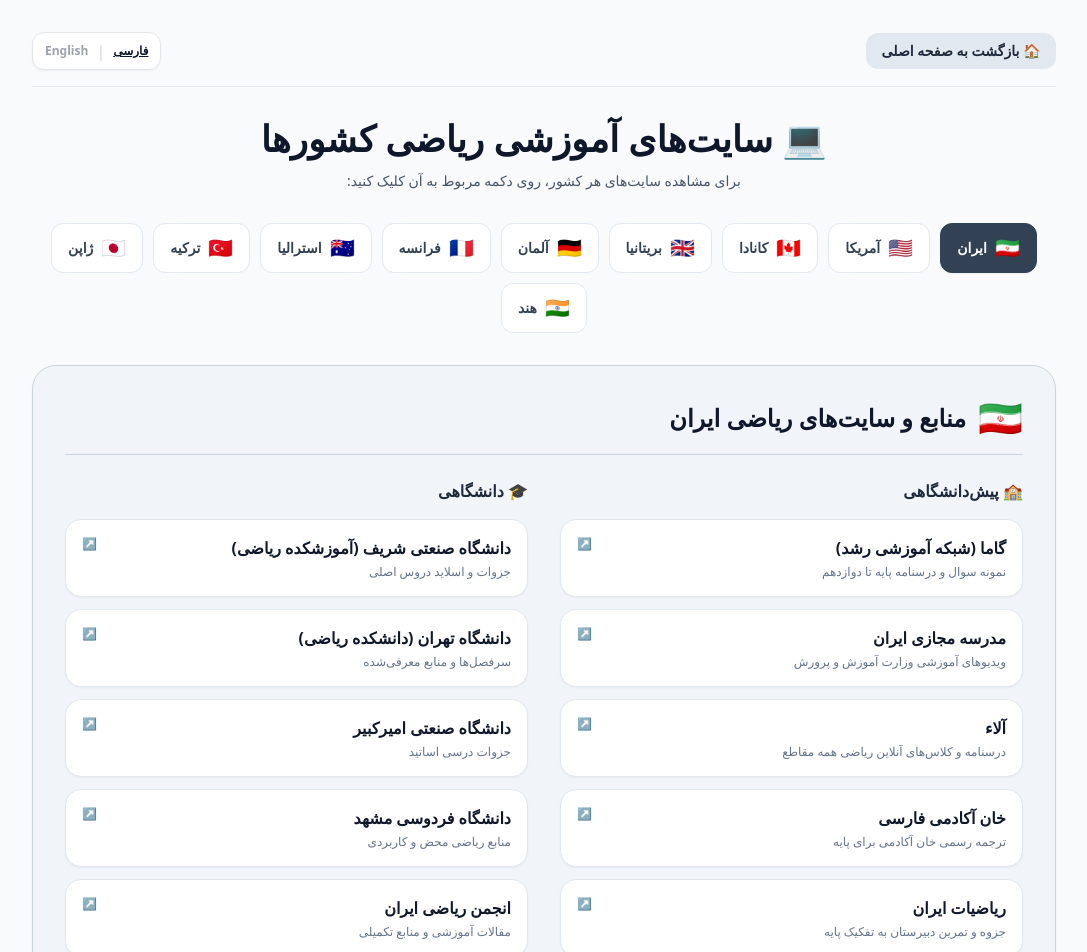
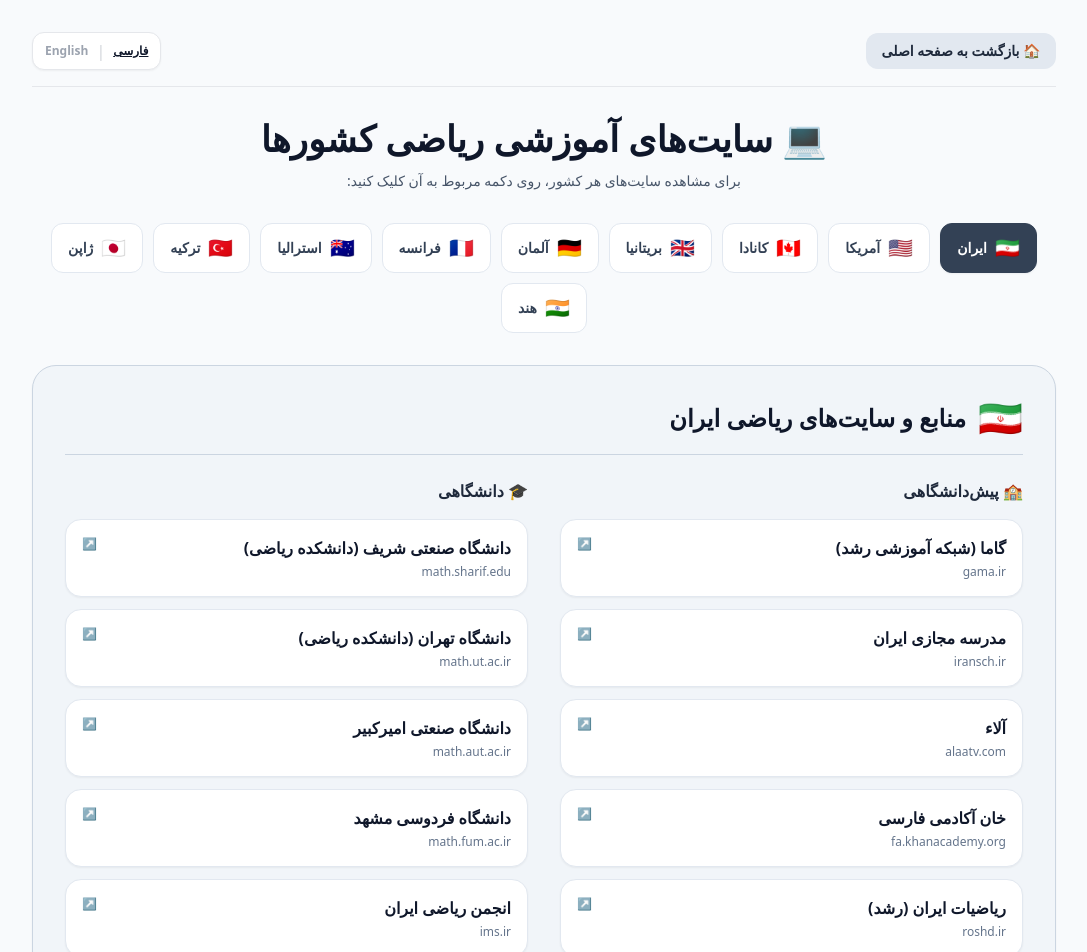
Before and after one commit to Hmohammadiz633/International-Mathematics-Site, a Next.js app: page /educational-systems in a window 1280 px wide. Shown: the top 952 px of the page, without its empty margins (96-1183 px from the left). Built offline with nearby package versions, Linux system fonts and the light colour scheme.

Commit message:
Update page.js

```diff
--- a/app/educational-systems/page.js
+++ b/app/educational-systems/page.js
@@ -3,7 +3,7 @@
 import { useState } from 'react';
 import Link from 'next/link';
 
-// داده‌های جامع همه کشورها (شامل تمام موارد جدید بدون حذف قبلی‌ها)
+// آرایه جامع تمام کشورها دقیقاً مطابق با عکس‌های ارسالی (حداقل ۳ سایت پیش‌دانشگاهی و ۳ سایت دانشگاهی برای هر کشور)
 const MATH_SITES_DATA = [
   {
     id: 'iran',
@@ -11,19 +11,19 @@ const MATH_SITES_DATA = [
     countryFa: 'ایران',
     countryEn: 'Iran',
     preUniversity: [
-      { name: 'گاما (شبکه آموزشی رشد)', desc: 'نمونه سوال و درسنامه پایه تا دوازدهم', url: 'https://gama.ir' },
-      { name: 'مدرسه مجازی ایران', desc: 'ویدیوهای آموزشی وزارت آموزش و پرورش', url: 'https://iransch.ir' },
-      { name: 'آلاء', desc: 'درسنامه و کلاس‌های آنلاین ریاضی همه مقاطع', url: 'https://alaatv.com' },
-      { name: 'خان آکادمی فارسی', desc: 'ترجمه رسمی خان آکادمی برای پایه', url: 'https://fa.khanacademy.org' },
-      { name: 'ریاضیات ایران', desc: 'جزوه و تمرین دبیرستان به تفکیک پایه', url: 'https://roshd.ir' }
+      { name: 'گاما (شبکه آموزشی رشد)', desc: 'gama.ir', url: 'https://gama.ir' },
+      { name: 'مدرسه مجازی ایران', desc: 'iransch.ir', url: 'https://iransch.ir' },
+      { name: 'آلاء', desc: 'alaatv.com', url: 'https://alaatv.com' },
+      { name: 'خان آکادمی فارسی', desc: 'fa.khanacademy.org', url: 'https://fa.khanacademy.org' },
+      { name: 'ریاضیات ایران (رشد)', desc: 'roshd.ir', url: 'https://roshd.ir' }
     ],
     university: [
-      { name: 'دانشگاه صنعتی شریف (آموزشکده ریاضی)', desc: 'جزوات و اسلاید دروس اصلی', url: 'https://math.sharif.edu' },
-      { name: 'دانشگاه تهران (دانشکده ریاضی)', desc: 'سرفصل‌ها و منابع معرفی‌شده', url: 'https://math.ut.ac.ir' },
-      { name: 'دانشگاه صنعتی امیرکبیر', desc: 'جزوات درسی اساتید', url: 'https://math.aut.ac.ir' },
-      { name: 'دانشگاه فردوسی مشهد', desc: 'منابع ریاضی محض و کاربردی', url: 'https://math.fum.ac.ir' },
-      { name: 'انجمن ریاضی ایران', desc: 'مقالات آموزشی و منابع تکمیلی', url: 'https://ims.ir' },
-      { name: 'پرتال جامع ریاضیات (مگاایران)', desc: 'جستجوی مقالات ریاضی به فارسی', url: 'https://www.magiran.com' }
+      { name: 'دانشگاه صنعتی شریف (دانشکده ریاضی)', desc: 'math.sharif.edu', url: 'https://math.sharif.edu' },
+      { name: 'دانشگاه تهران (دانشکده ریاضی)', desc: 'math.ut.ac.ir', url: 'https://math.ut.ac.ir' },
+      { name: 'دانشگاه صنعتی امیرکبیر', desc: 'math.aut.ac.ir', url: 'https://math.aut.ac.ir' },
+      { name: 'دانشگاه فردوسی مشهد', desc: 'math.fum.ac.ir', url: 'https://math.fum.ac.ir' },
+      { name: 'انجمن ریاضی ایران', desc: 'ims.ir', url: 'https://ims.ir' },
+      { name: 'پرتال جامع ریاضیات (مگاایران)', desc: 'magiran.com', url: 'https://www.magiran.com' }
     ]
   },
   {
@@ -32,8 +32,8 @@ const MATH_SITES_DATA = [
     countryFa: 'آمریکا',
     countryEn: 'USA',
     preUniversity: [
-      { name: 'Khan Academy', desc: 'khanacademy.org', url: 'https://www.khanacademy.org' },
-      { name: 'Desmos (یادگیری تعاملی)', desc: 'desmos.com', url: 'https://www.desmos.com' },
+      { name: 'Khan Academy', desc: 'khanacademy.org', url: 'https://khanacademy.org' },
+      { name: 'Desmos (یادگیری تعاملی)', desc: 'desmos.com', url: 'https://desmos.com' },
       { name: 'Brilliant', desc: 'brilliant.org', url: 'https://brilliant.org' }
     ],
     university: [
@@ -50,11 +50,11 @@ const MATH_SITES_DATA = [
     preUniversity: [
       { name: 'TVO Mathify (انتاریو)', desc: 'tvomathify.com', url: 'https://tvomathify.com' },
       { name: 'IXL Math (کانادا)', desc: 'ca.ixl.com', url: 'https://ca.ixl.com' },
-      { name: 'CK-12 Foundation', desc: 'ck12.org', url: 'https://www.ck12.org' }
+      { name: 'CK-12 Foundation', desc: 'ck12.org', url: 'https://ck12.org' }
     ],
     university: [
-      { name: 'CEMC (Waterloo)', desc: 'cemc.uwaterloo.ca', url: 'https://www.cemc.uwaterloo.ca' },
-      { name: 'UBC Math Resources', desc: 'math.ubc.ca', url: 'https://www.math.ubc.ca' },
+      { name: 'CEMC (Waterloo)', desc: 'cemc.uwaterloo.ca', url: 'https://cemc.uwaterloo.ca' },
+      { name: 'UBC Math Resources', desc: 'math.ubc.ca', url: 'https://math.ubc.ca' },
       { name: 'Perimeter Institute (منابع نظری)', desc: 'perimeterinstitute.ca', url: 'https://perimeterinstitute.ca' }
     ]
   },
@@ -65,13 +65,13 @@ const MATH_SITES_DATA = [
     countryEn: 'UK',
     preUniversity: [
       { name: 'AMSP', desc: 'amsp.org.uk', url: 'https://amsp.org.uk' },
-      { name: 'Maths Genie', desc: 'mathsgenie.co.uk', url: 'https://www.mathsgenie.co.uk' },
+      { name: 'Maths Genie', desc: 'mathsgenie.co.uk', url: 'https://mathsgenie.co.uk' },
       { name: 'Corbettmaths', desc: 'corbettmaths.com', url: 'https://corbettmaths.com' }
     ],
     university: [
       { name: 'NRICH (کمبریج)', desc: 'nrich.maths.org', url: 'https://nrich.maths.org' },
-      { name: 'Gresham College (سخنرانی‌ها)', desc: 'gresham.ac.uk', url: 'https://www.gresham.ac.uk' },
-      { name: 'Oxford Mathematics (سری ویدیو)', desc: 'maths.ox.ac.uk', url: 'https://www.maths.ox.ac.uk' }
+      { name: 'Gresham College (سخنرانی‌ها)', desc: 'gresham.ac.uk', url: 'https://gresham.ac.uk' },
+      { name: 'Oxford Mathematics (سری ویدیو)', desc: 'maths.ox.ac.uk', url: 'https://maths.ox.ac.uk' }
     ]
   },
   {
@@ -82,12 +82,12 @@ const MATH_SITES_DATA = [
     preUniversity: [
       { name: 'Mathegym', desc: 'mathegym.de', url: 'https://mathegym.de' },
       { name: 'Bettermarks', desc: 'bettermarks.com', url: 'https://bettermarks.com' },
-      { name: 'Serlo (آلمانی)', desc: 'serlo.org', url: 'https://de.serlo.org' }
+      { name: 'Serlo (آلمانی)', desc: 'serlo.org', url: 'https://serlo.org' }
     ],
     university: [
-      { name: 'OMB+', desc: 'ombplus.de', url: 'https://www.ombplus.de' },
-      { name: 'TU Berlin (Skripte)', desc: 'math.tu-berlin.de', url: 'https://www.math.tu-berlin.de' },
-      { name: 'LMU Munich (منابع آنلاین)', desc: 'math.lmu.de', url: 'https://www.math.lmu.de' }
+      { name: 'OMB+', desc: 'ombplus.de', url: 'https://ombplus.de' },
+      { name: 'TU Berlin (Skripte)', desc: 'math.tu-berlin.de', url: 'https://math.tu-berlin.de' },
+      { name: 'LMU Munich (منابع آنلاین)', desc: 'math.lmu.de', url: 'https://math.lmu.de' }
     ]
   },
   {
@@ -96,14 +96,14 @@ const MATH_SITES_DATA = [
     countryFa: 'فرانسه',
     countryEn: 'France',
     preUniversity: [
-      { name: 'CNED', desc: 'cned.fr', url: 'https://www.cned.fr' },
-      { name: 'Maths-et-tiques', desc: 'maths-et-tiques.fr', url: 'https://www.maths-et-tiques.fr' },
-      { name: 'Les Bons Profs', desc: 'lesbonsprofs.com', url: 'https://www.lesbonsprofs.com' }
+      { name: 'CNED', desc: 'cned.fr', url: 'https://cned.fr' },
+      { name: 'Maths-et-tiques', desc: 'maths-et-tiques.fr', url: 'https://maths-et-tiques.fr' },
+      { name: 'Les Bons Profs', desc: 'lesbonsprofs.com', url: 'https://lesbonsprofs.com' }
     ],
     university: [
-      { name: 'Exo7', desc: 'exo7.emath.fr', url: 'http://exo7.emath.fr' },
-      { name: 'BibMath', desc: 'bibmath.net', url: 'https://www.bibmath.net' },
-      { name: 'Université Paris-Saclay (MOOC)', desc: 'universite-paris-saclay.fr', url: 'https://www.universite-paris-saclay.fr' }
+      { name: 'Exo7', desc: 'exo7.emath.fr', url: 'https://exo7.emath.fr' },
+      { name: 'BibMath', desc: 'bibmath.net', url: 'https://bibmath.net' },
+      { name: 'Université Paris-Saclay (MOOC)', desc: 'universite-paris-saclay.fr', url: 'https://universite-paris-saclay.fr' }
     ]
   },
   {
@@ -112,15 +112,15 @@ const MATH_SITES_DATA = [
     countryFa: 'استرالیا',
     countryEn: 'Australia',
     preUniversity: [
-      { name: 'Maths Online (UNSW)', desc: 'mathsonline.com.au', url: 'https://www.mathsonline.com.au' },
-      { name: 'Australian Curriculum (Scootle)', desc: 'scootle.edu.au', url: 'https://www.scootle.edu.au' },
+      { name: 'Maths Online (UNSW)', desc: 'mathsonline.com.au', url: 'https://mathsonline.com.au' },
+      { name: 'Australian Curriculum (Scootle)', desc: 'scootle.edu.au', url: 'https://scootle.edu.au' },
       { name: 'Cluey Learning', desc: 'clueylearning.com.au', url: 'https://clueylearning.com.au' },
       { name: 'HSC Maths by Topic', desc: 'hscmathsbytopic.firsteducation.com.au', url: 'https://hscmathsbytopic.firsteducation.com.au/' }
     ],
     university: [
       { name: 'AMSI', desc: 'amsi.org.au', url: 'https://amsi.org.au' },
-      { name: 'UNSW Maths Resources', desc: 'unsw.edu.au', url: 'https://www.unsw.edu.au' },
-      { name: 'ANU (سخنرانی‌ها)', desc: 'anu.edu.au', url: 'https://www.anu.edu.au' }
+      { name: 'UNSW Maths Resources', desc: 'unsw.edu.au', url: 'https://unsw.edu.au' },
+      { name: 'ANU (سخنرانی‌ها)', desc: 'anu.edu.au', url: 'https://anu.edu.au' }
     ]
   },
   {
@@ -129,14 +129,14 @@ const MATH_SITES_DATA = [
     countryFa: 'ترکیه',
     countryEn: 'Turkey',
     preUniversity: [
-      { name: 'EBA', desc: 'eba.gov.tr', url: 'https://www.eba.gov.tr' },
-      { name: 'Doping Hafıza', desc: 'dopinghafiza.com', url: 'https://www.dopinghafiza.com' },
+      { name: 'EBA', desc: 'eba.gov.tr', url: 'https://eba.gov.tr' },
+      { name: 'Doping Hafıza', desc: 'dopinghafiza.com', url: 'https://dopinghafiza.com' },
       { name: 'Kunduz (ترکی)', desc: 'kunduz.com/tr', url: 'https://kunduz.com/tr' }
     ],
     university: [
       { name: 'Akademik Matematik', desc: 'akademikmatematik.com', url: 'https://akademikmatematik.com' },
       { name: 'ODTÜ (METU) OpenCourseWare', desc: 'ocw.metu.edu.tr', url: 'https://ocw.metu.edu.tr' },
-      { name: 'Matematik Dünyası (dergi)', desc: 'matematikdunyasi.org', url: 'https://www.matematikdunyasi.org' }
+      { name: 'Matematik Dünyası (dergi)', desc: 'matematikdunyasi.org', url: 'https://matematikdunyasi.org' }
     ]
   },
   {
@@ -145,14 +145,14 @@ const MATH_SITES_DATA = [
     countryFa: 'ژاپن',
     countryEn: 'Japan',
     preUniversity: [
-      { name: 'MEXT (منابع رسمی)', desc: 'mext.go.jp', url: 'https://www.mext.go.jp' },
-      { name: 'NHK for School (ریاضی)', desc: 'nhk.or.jp/school', url: 'https://www.nhk.or.jp/school' },
-      { name: 'Suugaku.jp', desc: 'suugaku.jp', url: 'https://www.suugaku.jp' }
+      { name: 'MEXT (منابع رسمی)', desc: 'mext.go.jp', url: 'https://mext.go.jp' },
+      { name: 'NHK for School (ریاضی)', desc: 'nhk.or.jp/school', url: 'https://nhk.or.jp/school' },
+      { name: 'Suugaku.jp', desc: 'suugaku.jp', url: 'https://suugaku.jp' }
     ],
     university: [
       { name: 'OCW - دانشگاه توکیو', desc: 'ocw.u-tokyo.ac.jp', url: 'https://ocw.u-tokyo.ac.jp' },
       { name: 'Kyoto University OCW', desc: 'ocw.kyoto-u.ac.jp', url: 'https://ocw.kyoto-u.ac.jp' },
-      { name: 'J-STAGE (مقالات ریاضی)', desc: 'jstage.jst.go.jp', url: 'https://www.jstage.jst.go.jp' }
+      { name: 'J-STAGE (مقالات ریاضی)', desc: 'jstage.jst.go.jp', url: 'https://jstage.jst.go.jp' }
     ]
   },
   {
@@ -162,13 +162,13 @@ const MATH_SITES_DATA = [
     countryEn: 'India',
     preUniversity: [
       { name: "Byju's", desc: 'byjus.com/maths', url: 'https://byjus.com/maths' },
-      { name: 'Vedantu', desc: 'vedantu.com', url: 'https://www.vedantu.com' },
-      { name: 'Toppr', desc: 'toppr.com', url: 'https://www.toppr.com' }
+      { name: 'Vedantu', desc: 'vedantu.com', url: 'https://vedantu.com' },
+      { name: 'Toppr', desc: 'toppr.com', url: 'https://toppr.com' }
     ],
     university: [
       { name: 'NPTEL', desc: 'nptel.ac.in', url: 'https://nptel.ac.in' },
-      { name: 'ISI Kolkata (منابع)', desc: 'isical.ac.in', url: 'https://www.isical.ac.in' },
-      { name: 'IIT Bombay (سخنرانی‌ها)', desc: 'iitb.ac.in', url: 'https://www.iitb.ac.in' }
+      { name: 'ISI Kolkata (منابع)', desc: 'isical.ac.in', url: 'https://isical.ac.in' },
+      { name: 'IIT Bombay (سخنرانی‌ها)', desc: 'iitb.ac.in', url: 'https://iitb.ac.in' }
     ]
   }
 ];
@@ -183,7 +183,7 @@ export default function MathSitesPage() {
     <main dir={isFa ? 'rtl' : 'ltr'} className="min-h-screen bg-slate-50 text-slate-900 font-sans p-4 md:p-8 antialiased">
       <div className="max-w-5xl mx-auto">
 
-        {/* هدر */}
+        {/* هدر صفحه */}
         <div className="flex items-center justify-between mb-8 pb-4 border-b border-gray-200">
           <Link
             href="/"
@@ -221,7 +221,7 @@ export default function MathSitesPage() {
           </p>
         </div>
 
-        {/* دکمه‌های ساده و تخت (Flat) کشورها */}
+        {/* لیست دکمه‌های کشورها */}
         <div className="flex flex-wrap items-center justify-center gap-2.5 mb-8">
           {MATH_SITES_DATA.map((item) => {
             const isSelected = selectedCountry.id === item.id;
@@ -245,7 +245,7 @@ export default function MathSitesPage() {
           })}
         </div>
 
-        {/* کادر خاکستری رنگ اطلاعات کشور انتخاب شده */}
+        {/* کادر نشان‌دهنده اطلاعات کشور انتخاب شده */}
         {selectedCountry && (
           <div className="bg-slate-100 rounded-3xl p-6 md:p-8 border border-slate-300 shadow-sm transition-all duration-300">
 
```
